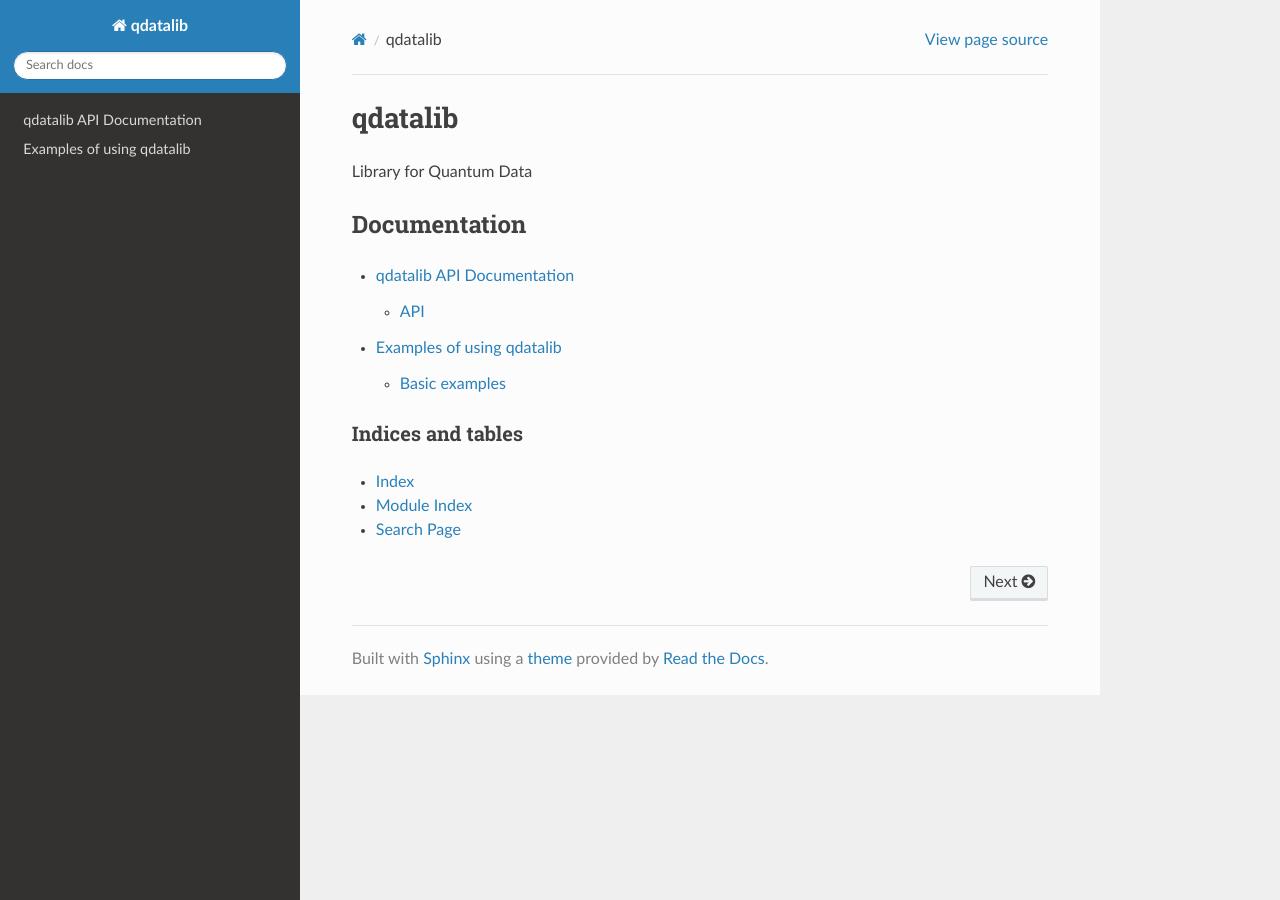
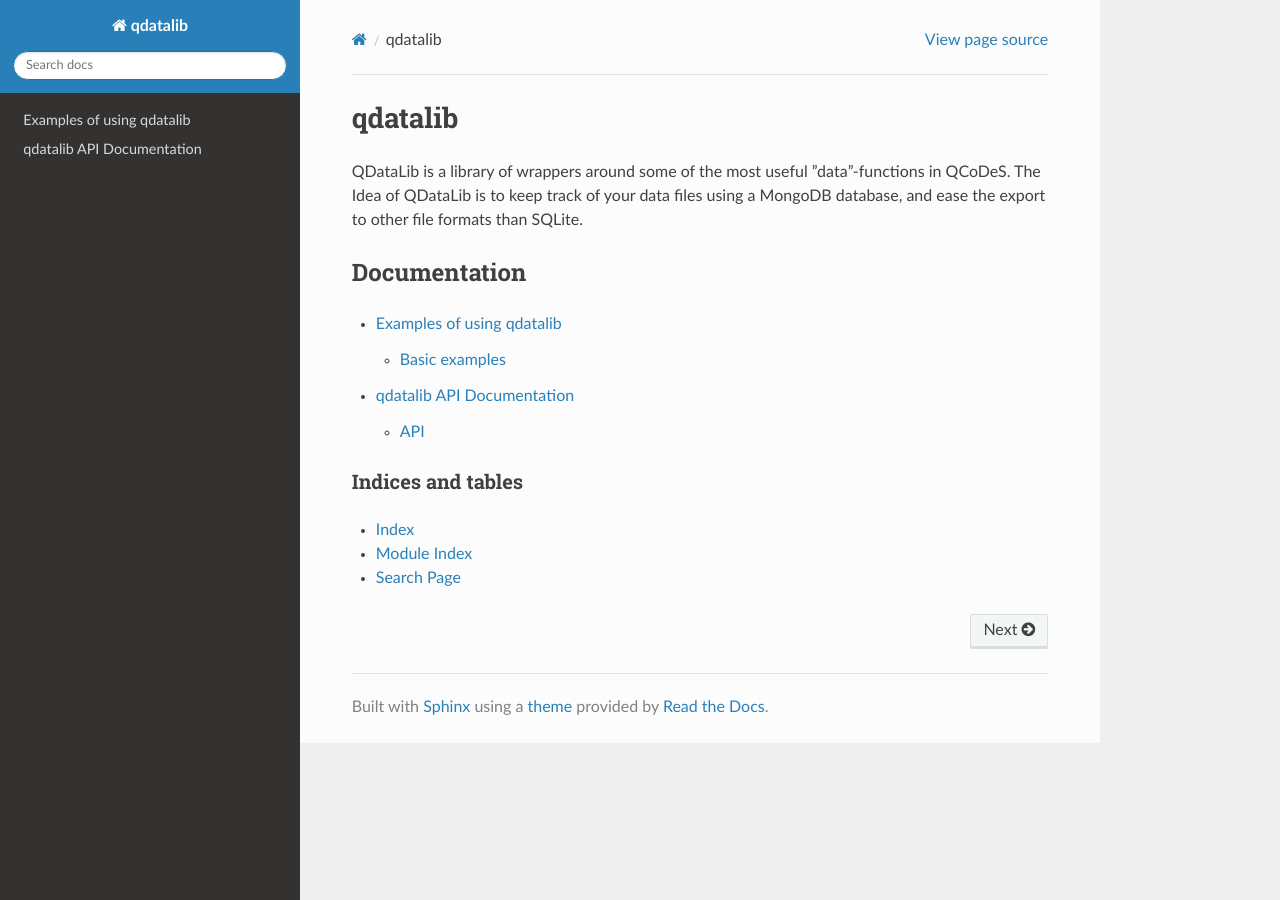
Before and after one commit to RasmusBC59/QDataLib, a Sphinx documentation site: the page built from docs/index.rst, in a window 1280 px wide. Built offline with Sphinx 7.4.7 and the Read the Docs theme 2.0.0, drawn with Linux system fonts in a browser that asks for light colours; pages that are not in the unit, such as notebooks, are missing from menus.

Commit message:
.\docs\api\index.rst

```diff
--- a/docs/index.rst
+++ b/docs/index.rst
@@ -2,8 +2,9 @@
 qdatalib
 *****************************************************************
 
-Library for Quantum Data
-
+QDataLib is a library of wrappers around some of the most useful ”data”-functions in QCoDeS.
+The Idea of QDataLib is to keep track of your data files using a MongoDB database,
+and ease the export to other file formats than SQLite.
 
 Documentation
 -------------
@@ -11,8 +12,8 @@ Documentation
 .. toctree::
    :maxdepth: 2
 
+   example_notebooks/index
    api/index
-   example_notebooks/index
 
 
 Indices and tables
```
